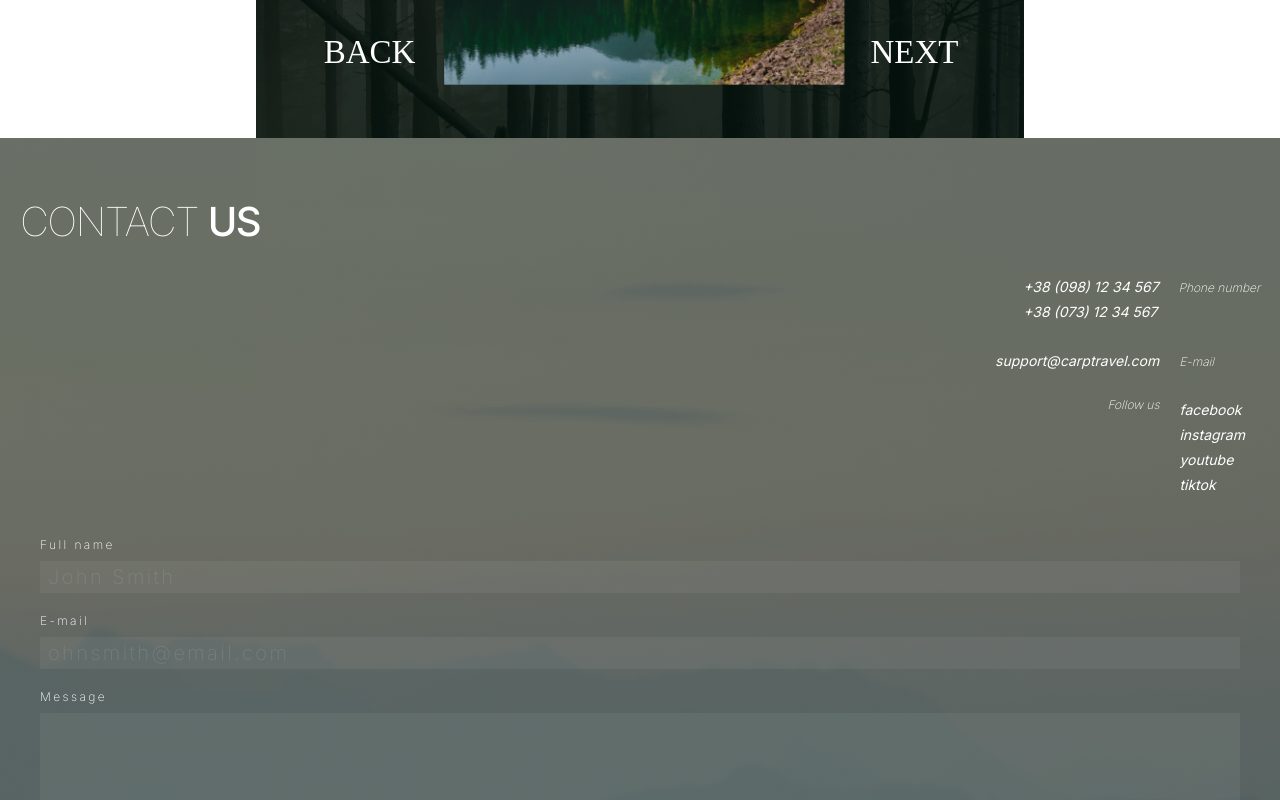
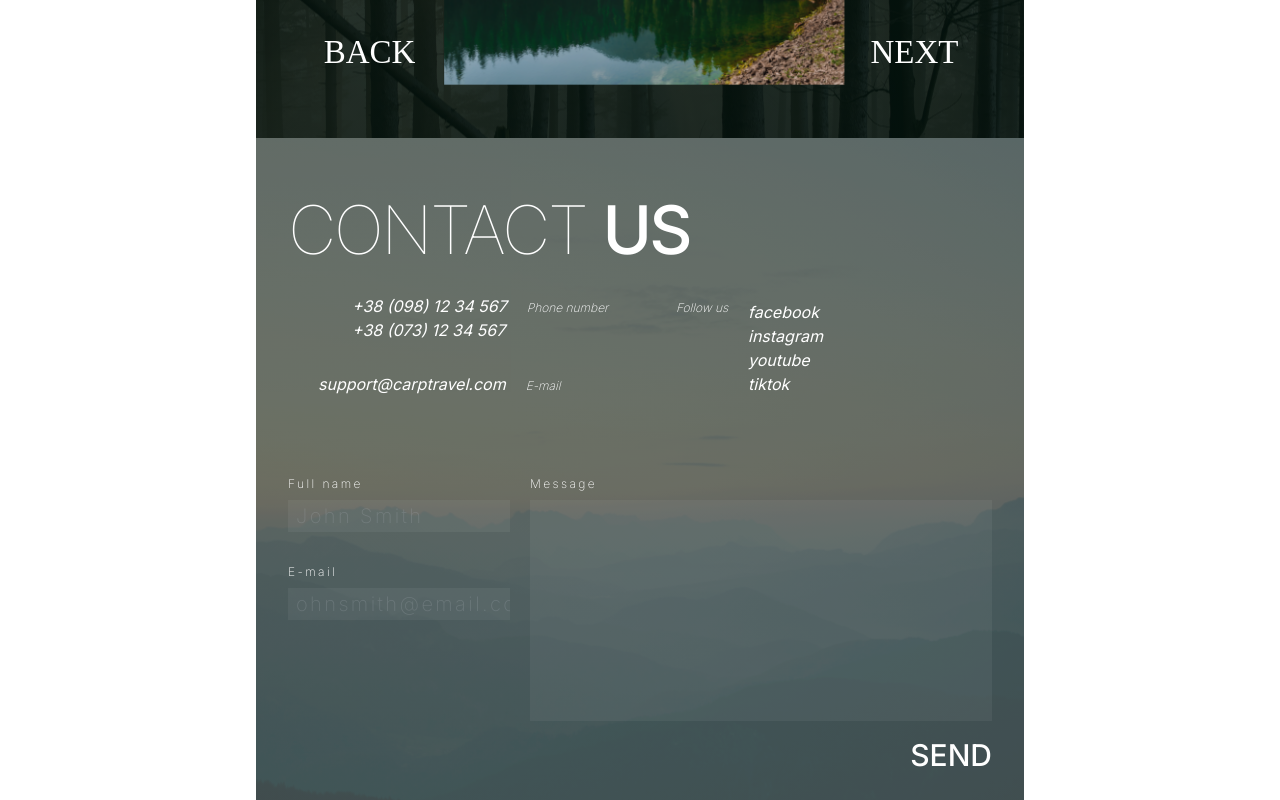
Before and after one commit to IrynaBondarenko7/carp-travel, a Next.js app: page / in a window 1280 px wide. Shown: the part 2960-3760 px from the top of the page. Built offline with nearby package versions, Linux system fonts and the light colour scheme.

Commit message:
added contacts tablet styles

```diff
--- a/src/app/globals.css
+++ b/src/app/globals.css
@@ -134,7 +134,13 @@ body.menu-open {
   background-image: linear-gradient(rgba(2, 15, 8, 0.75), rgba(2, 15, 8, 0.75)),
     url(../../public/images/contacts/bg-mb.png);
   opacity: 0.75;
-  position: relative;
+  @media screen and (min-width: 768px) {
+    background-image: linear-gradient(
+        rgba(2, 15, 8, 0.75),
+        rgba(2, 15, 8, 0.75)
+      ),
+      url(../../public/images/contacts/bg-tab.png);
+  }
 }
 .about-section {
   background-image: linear-gradient(rgba(2, 15, 8, 0.5), rgba(2, 15, 8, 0.5)),
@@ -270,3 +276,7 @@ body.menu-open {
     rgba(2, 15, 8, 0.75)
   );
 }
+
+.custom-left {
+  left: 30px;
+}
--- a/src/components/Contacts.tsx
+++ b/src/components/Contacts.tsx
@@ -2,12 +2,12 @@ import { ContactsForm } from "./ContactsForm";
 
 export const Contacts = () => {
   return (
-    <section className="contacts-section py-14 px-5">
-      <h2 className="text-white text-40 font-thin leading-56 tracking-1.6 mb-6 uppercase">
+    <section className="contacts-section py-14 px-5 md:w-768 w-480 mx-auto h-auto sm:w-screen md:px-8 md:py-16">
+      <h2 className="text-white text-40 font-thin leading-56 tracking-1.6 mb-6 uppercase md:text-67 md:tracking-2.68 md:mb-9">
         Contact <span className="font-medium">US</span>
       </h2>
-      <address className="text-white flex flex-col gap-6 items-end w-100% mb-3">
-        <ul className="flex gap-5 items-baseline">
+      <address className="text-white flex flex-col gap-6 items-end w-100% mb-3 md:flex-wrap md:flex-row md:items-baseline md:relative md:pl-16">
+        <ul className="flex gap-5 items-baseline md:w-50%">
           <li>
             <ul className="flex flex-col">
               <li>
@@ -15,7 +15,7 @@ export const Contacts = () => {
                   href="tel:+380981234567"
                   target="_blank"
                   rel="noopener noreferrer"
-                  className="text-sm leading-6 hover:underline"
+                  className="text-sm leading-6 hover:underline md:text-base"
                 >
                   +38 (098) 12 34 567
                 </a>
@@ -25,7 +25,7 @@ export const Contacts = () => {
                   href="tel:+380731234567"
                   target="_blank"
                   rel="noopener noreferrer"
-                  className="text-sm leading-6 hover:underline"
+                  className="text-sm leading-6 hover:underline md:text-base"
                 >
                   +38 (073) 12 34 567
                 </a>
@@ -36,13 +36,13 @@ export const Contacts = () => {
             <p className="text-xs font-extralight">Phone number</p>
           </li>
         </ul>
-        <ul className="flex gap-5  m-right-46 items-baseline">
+        <ul className="flex gap-5  m-right-46 items-baseline md:order-1 md:w-50% md:absolute md:bottom-0 custom-left">
           <li>
             <a
               href="mailto:support@carptravel.com"
               target="_blank"
               rel="noopener noreferrer"
-              className="text-sm leading-6 hover:underline"
+              className="text-sm leading-6 hover:underline md:text-base"
             >
               support@carptravel.com
             </a>
@@ -51,6 +51,7 @@ export const Contacts = () => {
             <p className="text-xs font-extralight">E-mail</p>
           </li>
         </ul>
+
         <ul className="flex gap-5 m-right-15">
           <li>
             <p className="text-xs font-extralight">Follow us</p>
@@ -62,7 +63,7 @@ export const Contacts = () => {
                   href="http://"
                   target="_blank"
                   rel="noopener noreferrer"
-                  className="text-sm leading-6 hover:underline"
+                  className="text-sm leading-6 hover:underline md:text-base"
                 >
                   facebook
                 </a>
@@ -72,7 +73,7 @@ export const Contacts = () => {
                   href="http://"
                   target="_blank"
                   rel="noopener noreferrer"
-                  className="text-sm leading-6 hover:underline"
+                  className="text-sm leading-6 hover:underline md:text-base"
                 >
                   instagram
                 </a>
@@ -82,7 +83,7 @@ export const Contacts = () => {
                   href="http://"
                   target="_blank"
                   rel="noopener noreferrer"
-                  className="text-sm leading-6 hover:underline"
+                  className="text-sm leading-6 hover:underline md:text-base"
                 >
                   youtube
                 </a>
@@ -92,7 +93,7 @@ export const Contacts = () => {
                   href="http://"
                   target="_blank"
                   rel="noopener noreferrer"
-                  className="text-sm leading-6 hover:underline"
+                  className="text-sm leading-6 hover:underline md:text-base"
                 >
                   tiktok
                 </a>
--- a/src/components/ContactsForm.tsx
+++ b/src/components/ContactsForm.tsx
@@ -64,9 +64,11 @@ export const ContactsForm = () => {
   return (
     <form
       onSubmit={onSubmit}
-      className="w-100% px-5 pt-6 pb-4 flex flex-col gap-y-4 text-white"
+      className="w-100% px-5 pt-6 pb-4 flex flex-col gap-y-4 text-white md:p-0 md:pt-16 "
     >
       <Toaster position="top-center" reverseOrder={false} />
+      <div className="flex flex-col gap-1 md:flex-row md:gap-5">
+        <div className="flex flex-col md:gap-7 md:w-222">
           <label className="text-xs font-extralight leading-6 tracking-2.4 flex flex-col gap-1">
             <span className={nameLabelError}>Full name</span>
             <input
@@ -99,22 +101,18 @@ export const ContactsForm = () => {
               })}
               placeholder="ohnsmith@email.com"
             />
-      </label>
             {errors.email && (
               <div className="error text-#FF5757 text-xs font-extralight tracking-2.4 ml-auto">
                 {errors.email.message}
               </div>
             )}
-
-      {errors.phone && (
-        <div className="error text-#FF5757 text-xs font-extralight tracking-2.4 ml-auto">
-          {errors.phone.message}
+          </label>
         </div>
-      )}
+        <div className="flex flex-col gap-4 md:w-463">
           <label className="text-xs font-extralight leading-6 tracking-2.4 flex flex-col gap-1">
             <span>Message</span>
             <textarea
-          className="bg-inputBg pl-2 py-0.5 text-xl font-extralight h-48 focus:outline-white focus:outline-1 resize-none"
+              className="bg-inputBg pl-2 py-0.5 text-xl font-extralight h-48 focus:outline-white focus:outline-1 resize-none md:h-221"
               {...register("message")}
             />
           </label>
@@ -126,6 +124,8 @@ export const ContactsForm = () => {
           >
             SEND
           </button>
+        </div>
+      </div>
     </form>
   );
 };
--- a/tailwind.config.ts
+++ b/tailwind.config.ts
@@ -53,9 +53,11 @@ const config: Config = {
         "186": "186px",
         "222": "222px",
         "225": "225px",
+        "50%": "calc((100% - 40px)/2)",
       },
       height: {
         "370": "370px",
+        "221": "221px",
       },
       margin: {
         "top-74": "74px 0 0 0 ",
```
Also changed, not shown: public/images/contacts/bg-tab.png (added). Lines whose indentation alone changed are shown as unchanged.
